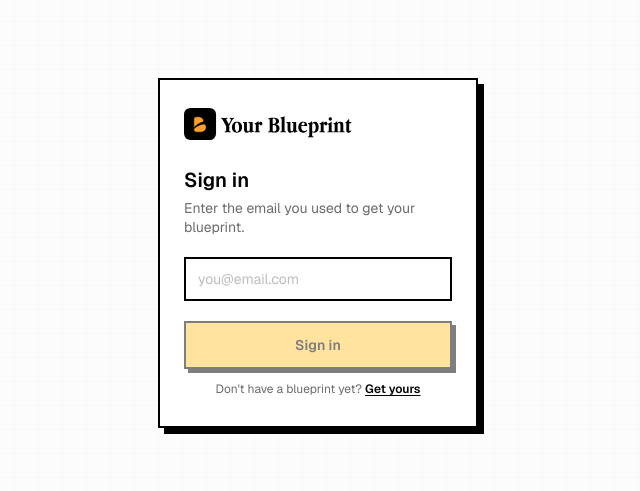
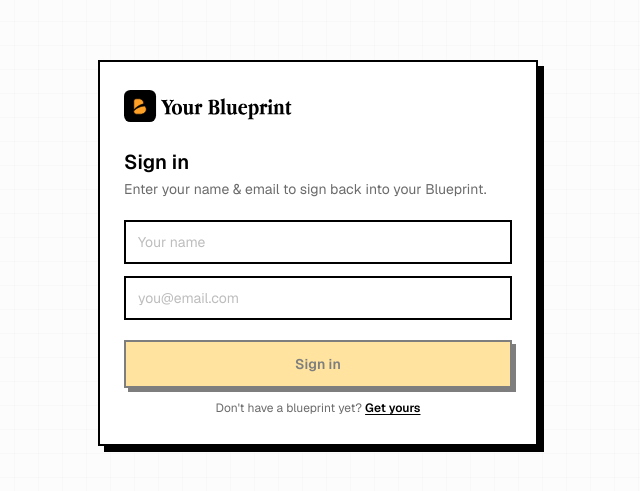
Before and after one commit to scorpiohq/my-web-app, a Next.js app: page /signin in a window 1280 px wide. Shown: the part 147-638 px from the top of the page, without its empty margins (322-962 px from the left). Built offline with nearby package versions, Linux system fonts and the light colour scheme.

Commit message:
signin form

```diff
--- a/app/api/check-signin/route.ts
+++ b/app/api/check-signin/route.ts
@@ -1,19 +1,52 @@
 import { NextResponse } from "next/server";
 import { supabaseAdmin } from "@/lib/supabase-admin";
+
+function normalizeName(value: string) {
+  return value.trim().toLowerCase().replace(/\s+/g, " ");
+}
+
+function namesMatch(input: string, stored: string) {
+  const typed = normalizeName(input);
+  const saved = normalizeName(stored);
+
+  if (!typed || !saved) {
+    return false;
+  }
+
+  if (typed === saved) {
+    return true;
+  }
+
+  const typedFirst = typed.split(" ")[0];
+  const savedFirst = saved.split(" ")[0];
+
+  return typedFirst === savedFirst && (typed === typedFirst || saved === savedFirst);
+}
 
 export async function POST(request: Request) {
   const body = await request.json();
   const email = (body.email || "").trim().toLowerCase();
+  const name = typeof body.name === "string" ? body.name.trim() : "";
+
+  if (!email || !name) {
+    return NextResponse.json({ found: false }, { status: 404 });
+  }
 
   const { data, error } = await supabaseAdmin
     .from("submissions")
-    .select("public_id, payment_status")
+    .select("public_id, name, payment_status")
     .ilike("email", email)
     .eq("payment_status", "paid")
     .order("created_at", { ascending: false })
     .limit(1);
 
-  if (error || !data || data.length === 0 || !data[0].public_id) {
+  if (
+    error ||
+    !data ||
+    data.length === 0 ||
+    !data[0].public_id ||
+    !namesMatch(name, String(data[0].name || ""))
+  ) {
     return NextResponse.json({ found: false }, { status: 404 });
   }
 
--- a/app/signin/page.tsx
+++ b/app/signin/page.tsx
@@ -5,20 +5,29 @@ import Image from "next/image";
 import { useState } from "react";
 import { useRouter } from "next/navigation";
 
+const inputClassName =
+  "w-full border-2 border-black bg-white px-3 py-2.5 text-sm text-black outline-none transition-shadow placeholder:text-[#BDBDBD] focus:shadow-[2px_2px_0_0_#000]";
+
 export default function SignInPage() {
   const router = useRouter();
+  const [name, setName] = useState("");
   const [email, setEmail] = useState("");
   const [error, setError] = useState("");
   const [loading, setLoading] = useState(false);
+  const canSubmit = Boolean(name.trim() && email.trim());
 
   async function handleSignIn() {
+    if (!canSubmit || loading) {
+      return;
+    }
+
     setLoading(true);
     setError("");
 
     const res = await fetch("/api/check-signin", {
       method: "POST",
       headers: { "Content-Type": "application/json" },
-      body: JSON.stringify({ email }),
+      body: JSON.stringify({ name: name.trim(), email }),
     });
     const result = await res.json();
     setLoading(false);
@@ -26,14 +35,12 @@ export default function SignInPage() {
     if (result.found) {
       router.push(`/report/${encodeURIComponent(result.id)}`);
     } else {
-      setError(
-        "Access denied — either you entered the wrong email, or you haven\u2019t made your blueprint yet.",
-      );
+      setError("missing");
     }
   }
 
   function handleKeyDown(e: React.KeyboardEvent<HTMLInputElement>) {
-    if (e.key === "Enter" && email && !loading) {
+    if (e.key === "Enter" && canSubmit && !loading) {
       handleSignIn();
     }
   }
@@ -42,7 +49,7 @@ export default function SignInPage() {
     <div className="relative flex min-h-screen items-center justify-center px-4 py-12">
       <div className="absolute inset-0 grid-bg opacity-40" aria-hidden="true" />
 
-      <div className="relative z-10 w-full max-w-[300px] sm:max-w-[320px]">
+      <div className="relative z-10 w-full max-w-[400px] sm:max-w-[440px]">
         <div className="border-2 border-black bg-white px-5 py-6 shadow-[6px_6px_0_0_#000] sm:px-6 sm:py-7">
           <Link href="/" className="mb-5 inline-block">
             <Image
@@ -58,10 +65,26 @@ export default function SignInPage() {
             Sign in
           </h1>
           <p className="mt-1 text-xs leading-snug text-[#6B6B6B] sm:text-sm">
-            Enter the email you used to get your blueprint.
+            Enter your name & email to sign back into your Blueprint.
           </p>
 
-          <div className="mt-5">
+          <div className="mt-5 space-y-3">
+            <div>
+              <label htmlFor="signin-name" className="sr-only">
+                Name
+              </label>
+              <input
+                id="signin-name"
+                type="text"
+                value={name}
+                onChange={(e) => setName(e.target.value)}
+                onKeyDown={handleKeyDown}
+                placeholder="Your name"
+                autoComplete="name"
+                className={inputClassName}
+              />
+            </div>
+            <div>
               <label htmlFor="signin-email" className="sr-only">
                 Email
               </label>
@@ -73,21 +96,25 @@ export default function SignInPage() {
                 onKeyDown={handleKeyDown}
                 placeholder="you@email.com"
                 autoComplete="email"
-              className="w-full border-2 border-black bg-white px-3 py-2.5 text-sm text-black outline-none transition-shadow placeholder:text-[#BDBDBD] focus:shadow-[2px_2px_0_0_#000]"
+                className={inputClassName}
               />
             </div>
+          </div>
 
-          {error && (
-            <p className="mt-3 text-xs leading-relaxed text-[#c0392b] sm:text-sm">
-              {error}
+          {error ? (
+            <p className="mt-3 text-xs leading-snug text-[#c0392b] sm:text-sm">
+              <span className="block">We couldn&apos;t find you!</span>
+              <span className="mt-0.5 block whitespace-nowrap">
+                Double-check your name and email, and try again.
+              </span>
             </p>
-          )}
+          ) : null}
 
           <div className="mt-5 flex flex-col items-center gap-3">
             <button
               type="button"
               onClick={handleSignIn}
-              disabled={loading || !email}
+              disabled={loading || !canSubmit}
               className="btn-brutal btn-brutal-primary w-full px-8 py-3 text-sm font-semibold text-black disabled:cursor-not-allowed disabled:opacity-50"
             >
               {loading ? "Checking..." : "Sign in"}
@@ -96,7 +123,7 @@ export default function SignInPage() {
             <p className="text-center text-xs leading-snug text-[#6B6B6B]">
               Don&apos;t have a blueprint yet?{" "}
               <Link
-                href="/form"
+                href="/#hero"
                 className="font-semibold text-black underline underline-offset-2"
               >
                 Get yours
--- a/components/Hero.tsx
+++ b/components/Hero.tsx
@@ -5,7 +5,7 @@ import HeroSamplePreviewTrigger from "@/components/HeroSamplePreviewTrigger";
 
 export default function Hero() {
   return (
-    <section className="grid-bg px-6 py-12 sm:px-8 sm:py-16 lg:py-20">
+    <section id="hero" className="grid-bg px-6 py-12 sm:px-8 sm:py-16 lg:py-20">
       <div className="mx-auto grid w-full max-w-6xl items-center gap-10 lg:grid-cols-[minmax(0,1.05fr)_minmax(0,0.95fr)] lg:gap-12 xl:gap-16">
         {/* Copy — centered on mobile, left on desktop */}
         <div className="flex flex-col items-center text-center lg:items-start lg:text-left">
```
Lines whose indentation alone changed are shown as unchanged.
